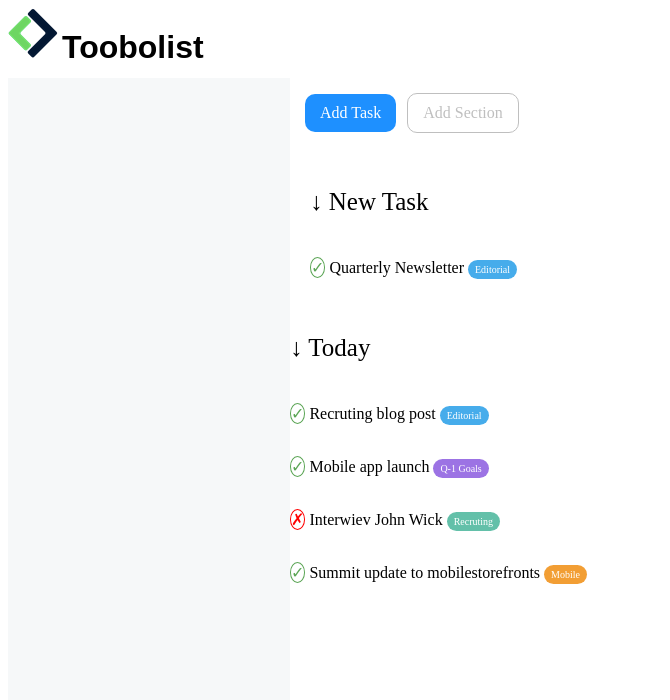
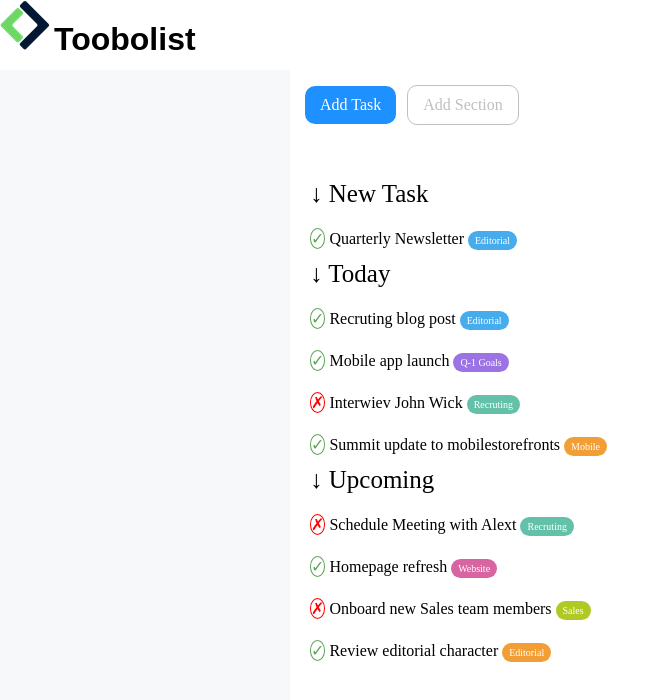
Before and after one commit to niculas1989/html-css-toboolist, a plain HTML site: page index.html in a window 1280 px wide. Shown: the whole page, without its empty margins (0-670 px from the left). Drawn offline with Linux system fonts and the light colour scheme.

Commit message:
add css information for margin

```diff
--- a/css/style.css
+++ b/css/style.css
@@ -1,3 +1,8 @@
+* {
+    margin: 0;
+}
+
+
 /* informazioni utili per l'intestazione */
 
 .first-head {
@@ -56,7 +61,15 @@ main {
 }
 
 #first-section {
-    margin: 40px 20px;
+    margin: 40px 20px 10px 20px;
+}
+
+#second-section {
+    margin: 10px 20px;
+}
+
+#third-section {
+    margin: 10px 20px;
 }
 
 .new-task {
@@ -127,7 +140,41 @@ main {
     font-size: 10px;
 }
 
+.website {
+    text-align: center;
+    display: inline-block;
+    padding: 4px 7px;
+    text-decoration: none;
+    color: #fff;
+    background-color: #D864A2;
+    border-radius: 10px;
+    font-size: 10px;
+}
+
+.sales {
+    text-align: center;
+    display: inline-block;
+    padding: 4px 7px;
+    text-decoration: none;
+    color: #fff;
+    background-color: #B0C925;
+    border-radius: 10px;
+    font-size: 10px;
+}
+
+.orange-editorial {
+    text-align: center;
+    display: inline-block;
+    padding: 4px 7px;
+    text-decoration: none;
+    color: #fff;
+    background-color: #F29E34;
+    border-radius: 10px;
+    font-size: 10px;
+}
+
 
  .not-block{
     display: inline-block;
+    margin-top: 20px;
 }
--- a/index.html
+++ b/index.html
@@ -31,6 +31,7 @@
             <!-- suddivisione delle sezioni del main -->
             <section id=first-section>
                 <p class=new-task>&darr; New Task</p>
+
                 <p class=not-block><span class=check-verde>&check;</span> Quarterly Newsletter</p>
                 <a class=editorial href="#">Editorial</a>
             </section>
@@ -49,8 +50,25 @@
 
                 <p class=not-block><span class=check-verde>&check;</span> Summit update to mobilestorefronts</p>
                 <a class=mobile href="#">Mobile</a><br>
+            </section>
 
+            <section id="third-section">
+                <p class=new-task>&darr; Upcoming</p>
+
+                <p class=not-block><span class=check-rosso>&cross;</span> Schedule Meeting with Alext</p>
+                <a class=recruting href="#">Recruting</a><br>
+
+                <p class=not-block><span class=check-verde>&check;</span> Homepage refresh</p>
+                <a class=website href="#">Website</a><br>
+
+                <p class=not-block><span class=check-rosso>&cross;</span> Onboard new Sales team members</p>
+                <a class=sales href="#">Sales</a><br>
+
+                <p class=not-block><span class=check-verde>&check;</span> Review editorial character</p>
+                <a class=orange-editorial href="#">Editorial</a><br>
             </section>
+
+
         </header>
 
 
```
